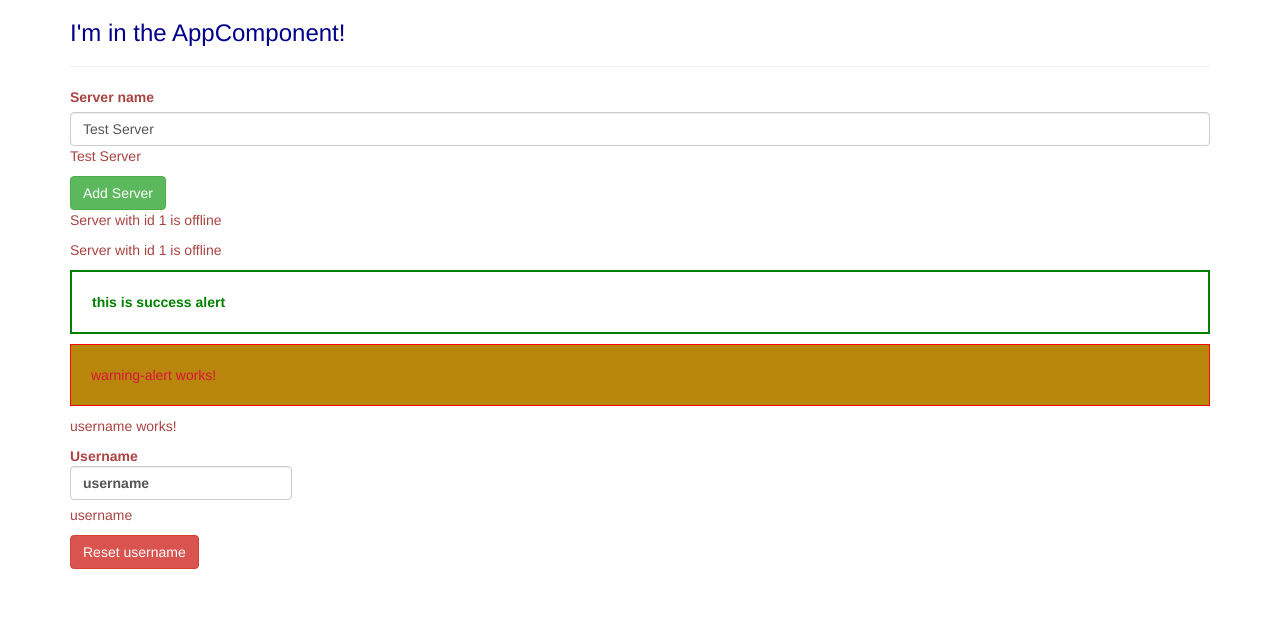
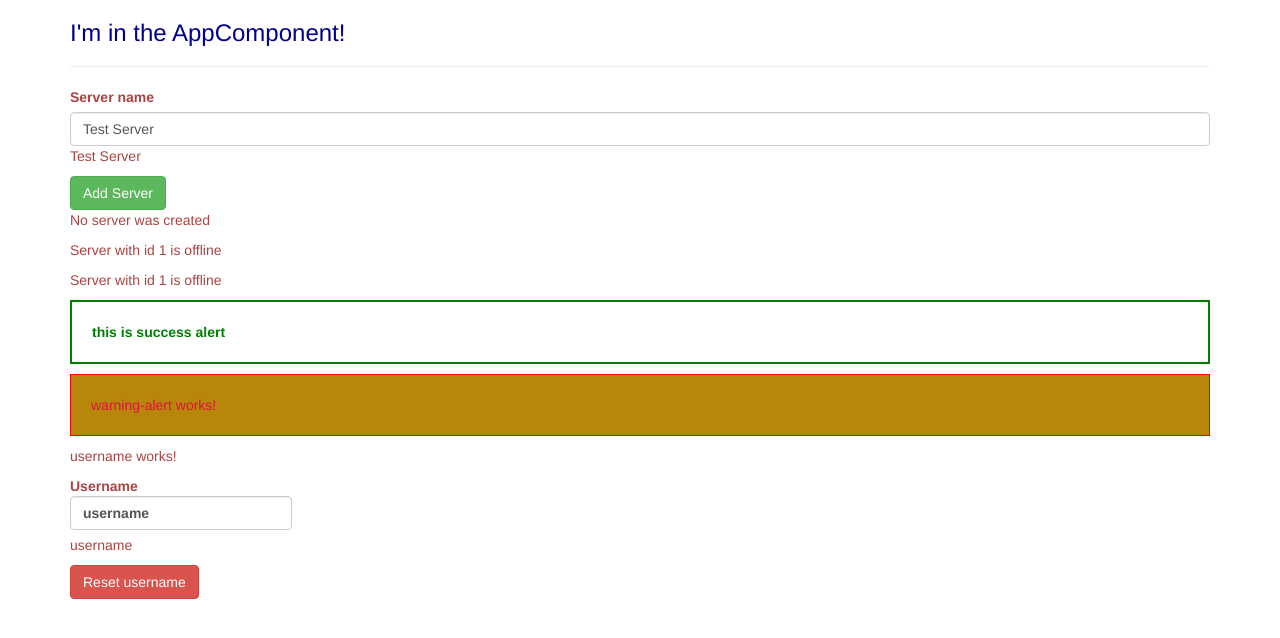
Before and after one commit to ArekSzreiber/Udemy-Angular, an Angular app: page / in a window 1280 px wide. Shown: the top 638 px of the page. Built offline with nearby package versions, Linux system fonts and the light colour scheme.

Commit message:
37. Enhancing ngIf with an Else Condition

```diff
--- a/src/app/servers/servers.component.html
+++ b/src/app/servers/servers.component.html
@@ -21,6 +21,11 @@
 <!--<p>{{allowNewServer}}</p>-->
 <!--<p [innerText]="allowNewServer"></p>-->
 <!--<p>{{serverCreationStatus}}</p>-->
-<p *ngIf="serverCreated">Server was created, server name is {{serverName}}</p>
+<p *ngIf="serverCreated; else noServer">Server was created, server name is {{serverName}}</p>
+<ng-template #noServer>
+  <p>
+    No server was created
+  </p>
+</ng-template>
 <app-server></app-server>
 <app-server></app-server>
```
